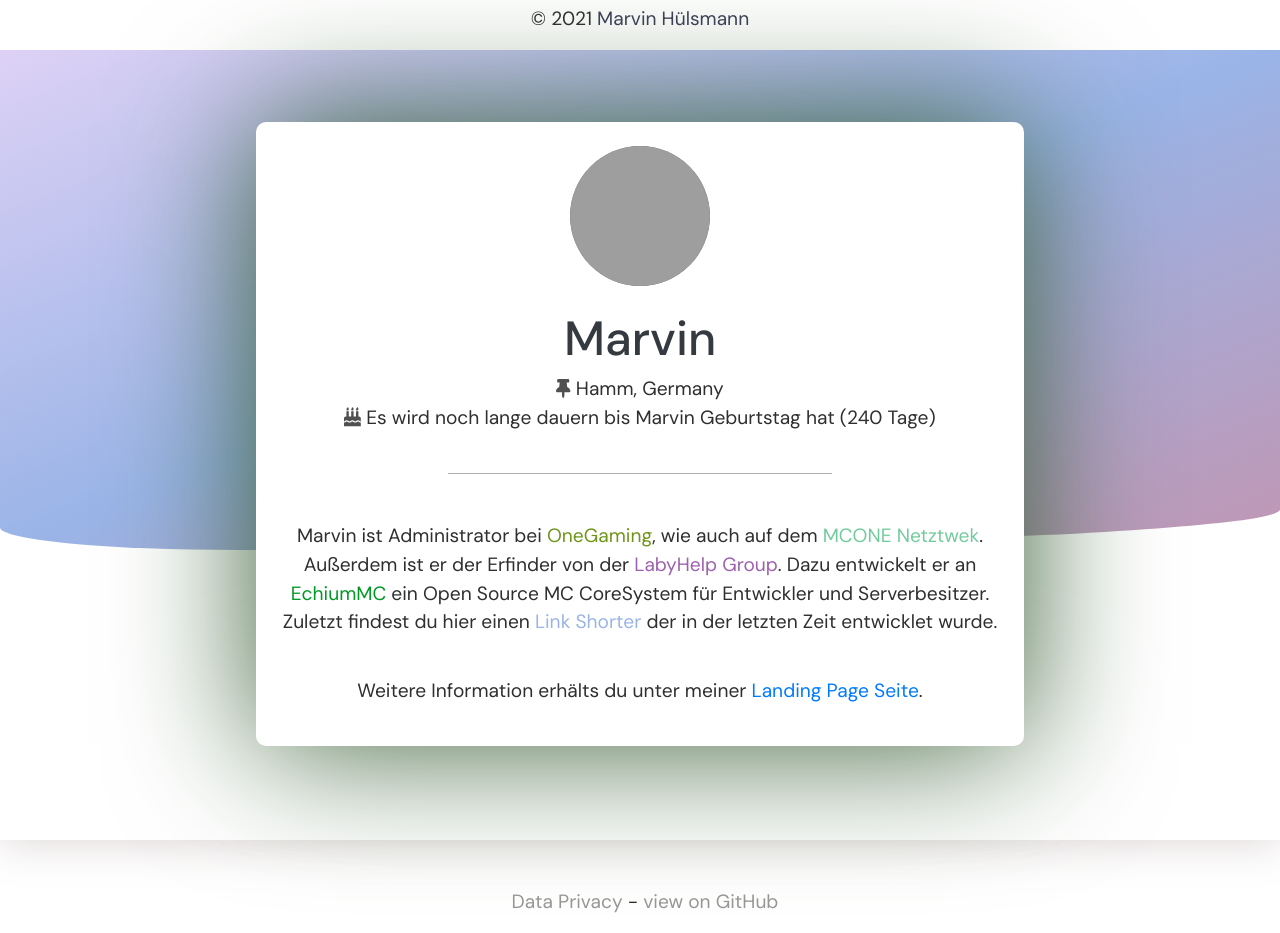
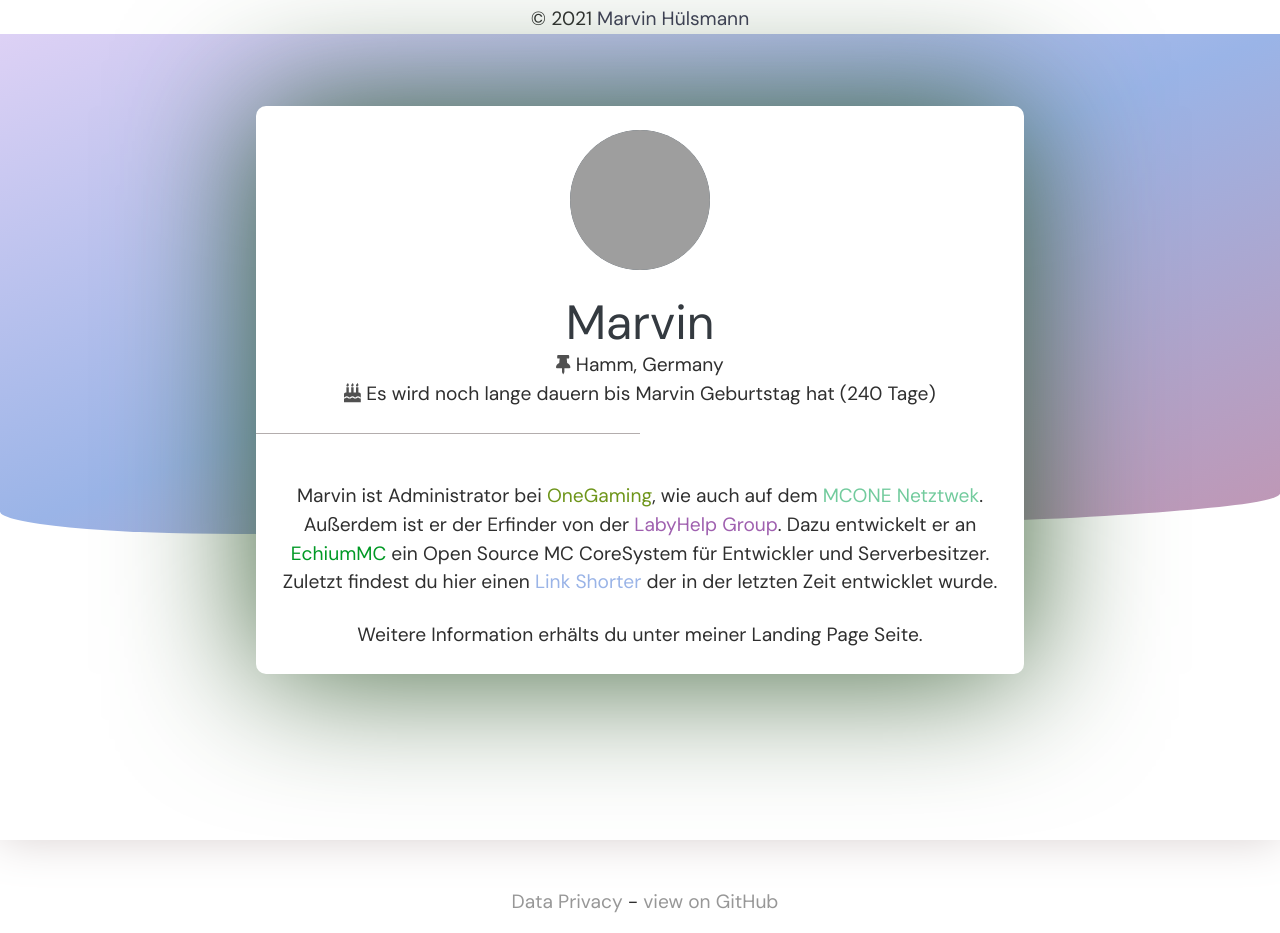
Before and after one commit to marvinhuelsmann/marvin-monster, a Vue app: page / in a window 1280 px wide. Built offline with nearby package versions, Linux system fonts and the light colour scheme; grey boxes are pictures that could not be loaded.

Commit message:
added tailwind

```diff
--- a/package.json
+++ b/package.json
@@ -11,8 +11,12 @@
     "@fortawesome/fontawesome-svg-core": "^1.2.31",
     "@fortawesome/free-solid-svg-icons": "^5.15.0",
     "@fortawesome/vue-fontawesome": "^2.0.0",
+    "@tailwindcss/postcss7-compat": "^2.0.2",
+    "autoprefixer": "^9",
     "bootstrap-vue": "^2.17.3",
     "core-js": "^3.6.5",
+    "postcss": "^7",
+    "tailwindcss": "npm:@tailwindcss/postcss7-compat@^2.0.2",
     "vue": "^2.6.11",
     "vue-router": "^3.2.0"
   },
@@ -33,6 +37,7 @@
     "sass-loader": "^10.0.2",
     "vue-cli-plugin-bootstrap-vue": "^0.7.0",
     "vue-cli-plugin-fontawesome": "^0.3.1",
+    "vue-cli-plugin-tailwind": "^2.0.5",
     "vue-template-compiler": "^2.6.11"
   },
   "eslintConfig": {
--- /dev/null
+++ b/postcss.config.js
@@ -0,0 +1,6 @@
+module.exports = {
+  plugins: {
+    tailwindcss: {},
+    autoprefixer: {}
+  }
+}
--- /dev/null
+++ b/src/assets/tailwind.css
@@ -0,0 +1,5 @@
+@tailwind base;
+
+@tailwind components;
+
+@tailwind utilities;
--- a/src/main.js
+++ b/src/main.js
@@ -27,6 +27,7 @@ import {FontAwesomeIcon} from '@fortawesome/vue-fontawesome'
 import './plugins/bootstrap-vue'
 import App from './App.vue'
 import router from './router'
+import './assets/tailwind.css'
 
 
 library.add(faBirthdayCake, faThumbtack, faAngleDoubleDown, faEnvelope, faMapMarked, faSignature, faShare, faCommentAlt, faSave, faPhone, faCheck, faShoppingBag, faDownload, faQuestionCircle, faGamepad, faAddressBook, faAngleDoubleRight, faRocket)
--- /dev/null
+++ b/tailwind.config.js
@@ -0,0 +1,11 @@
+module.exports = {
+  purge: { content: ['./public/**/*.html', './src/**/*.vue'] },
+  darkMode: false, // or 'media' or 'class'
+  theme: {
+    extend: {},
+  },
+  variants: {
+    extend: {},
+  },
+  plugins: [],
+}
```
Also changed, not shown: 1 other file (tests, documents, lock files or other folders).
